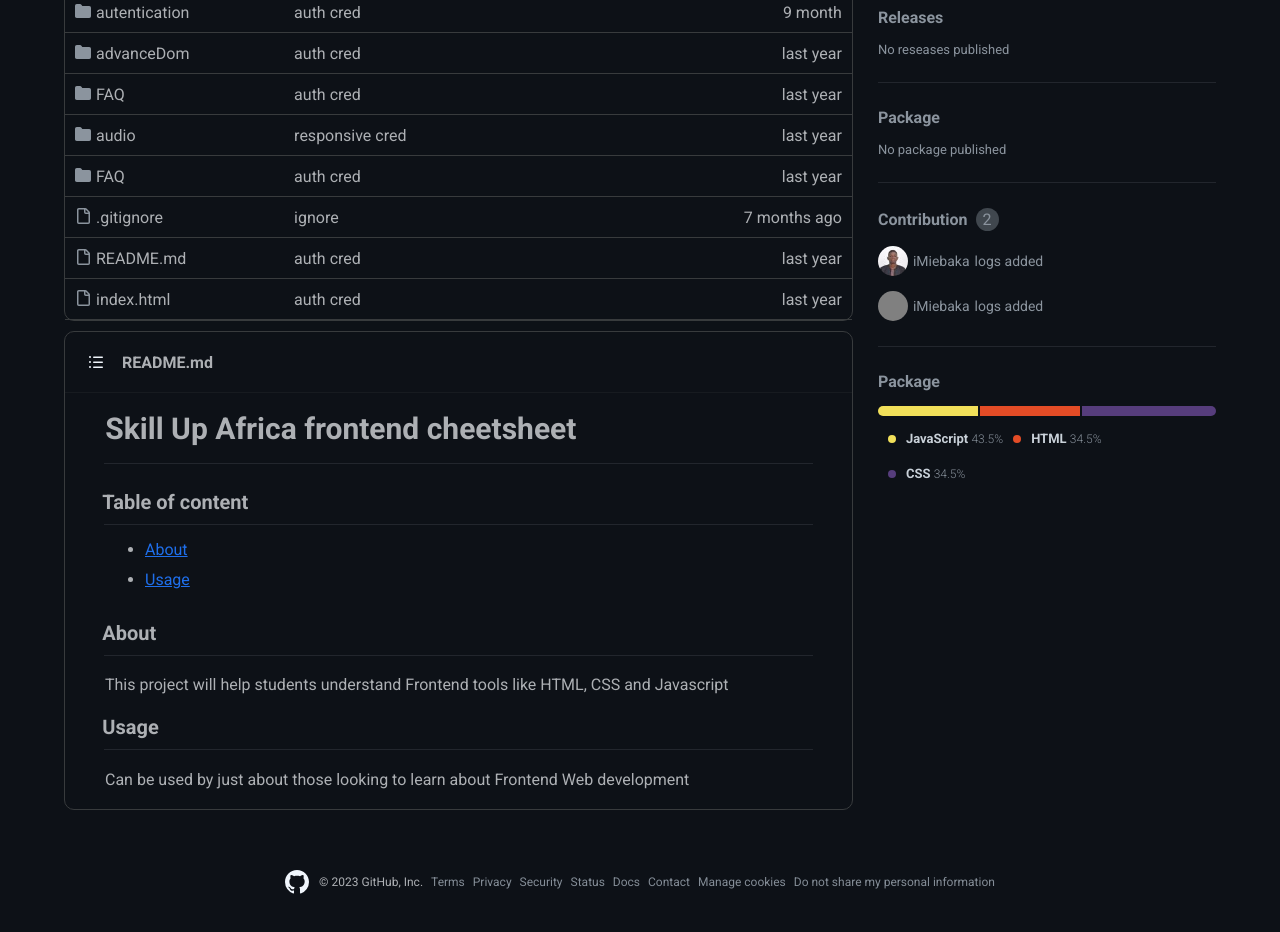
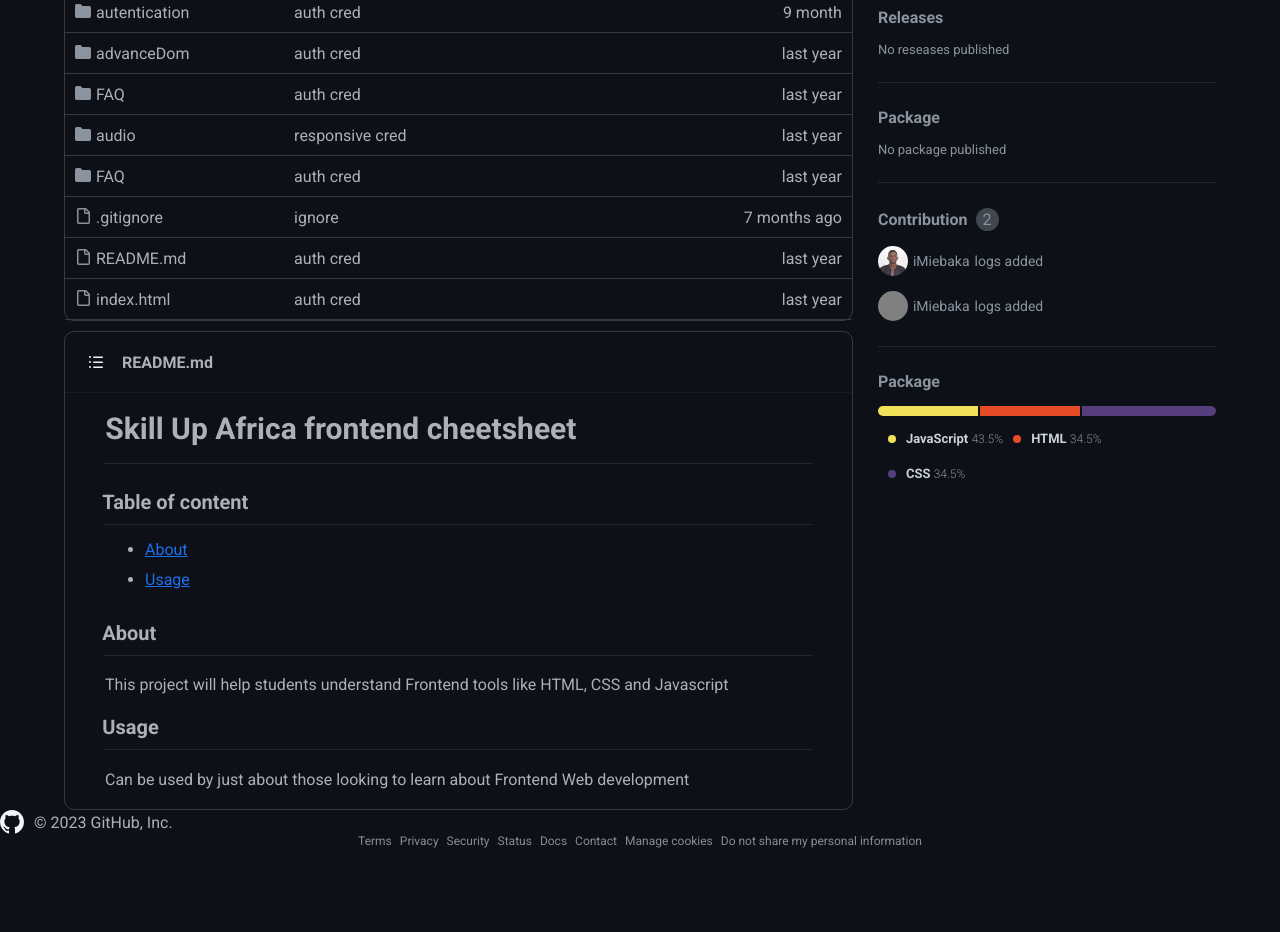
Before and after one commit to LollyTim/github-clone, a plain HTML site: page index.html in a window 1280 px wide. Shown: the part 556-1488 px from the top of the page. After the commit the page ends 1404 px from the top, so only its background shows below. Drawn offline with Linux system fonts and the light colour scheme.

Commit message:
did all i need to do and i'm done with this

```diff
--- a/styles.css
+++ b/styles.css
@@ -1224,16 +1224,7 @@ button:hover {
     gap: 10px;
 }
 
-footer {
-    margin-top: 60px;
-    margin-bottom: 50px;
-    display: flex;
-    justify-content: center;
-    align-items: center;
-    gap: 8px;
-    font-size: 12px;
-    width: auto;
-}
+
 
 .footsy {
     width: auto;
```
